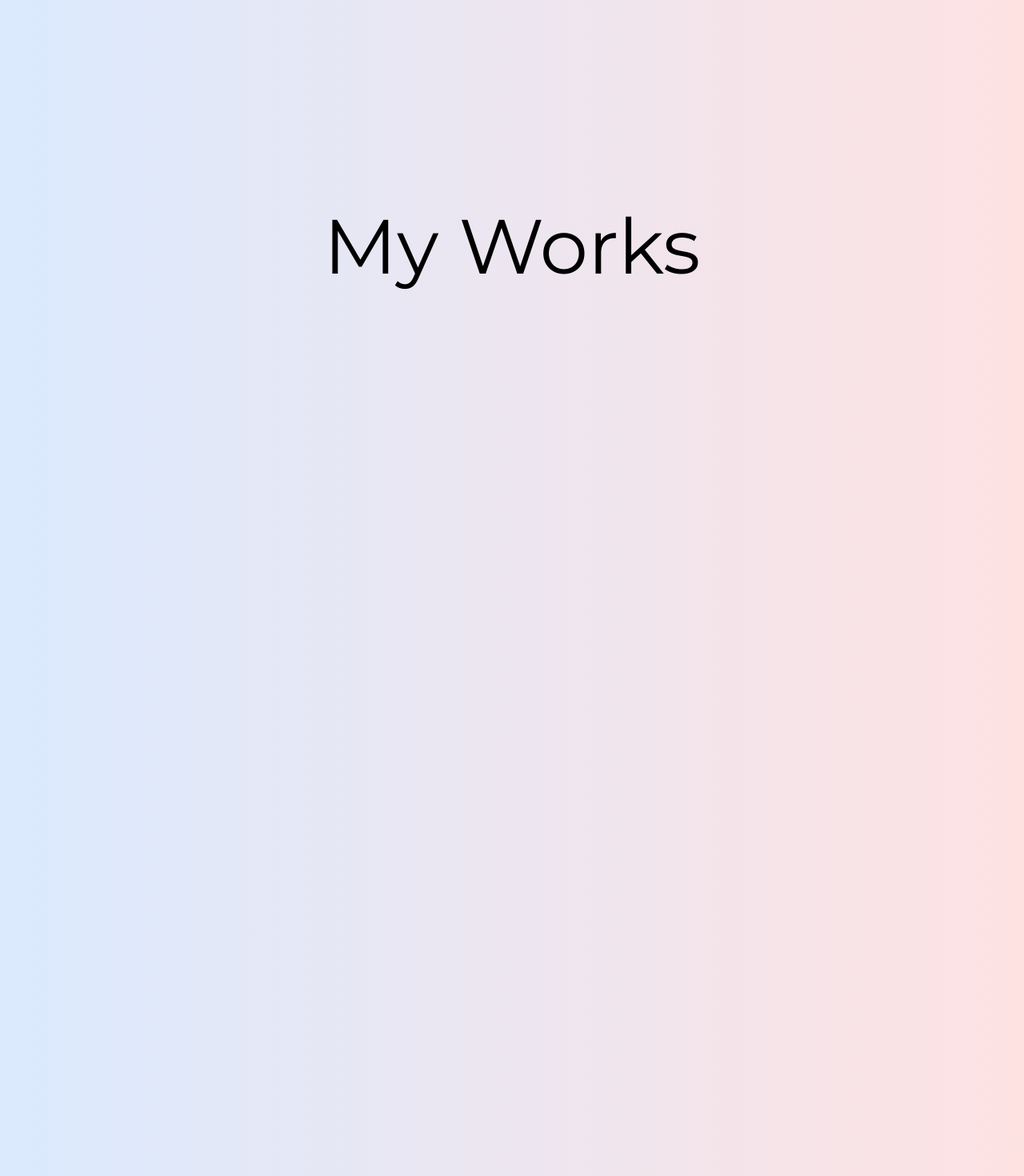
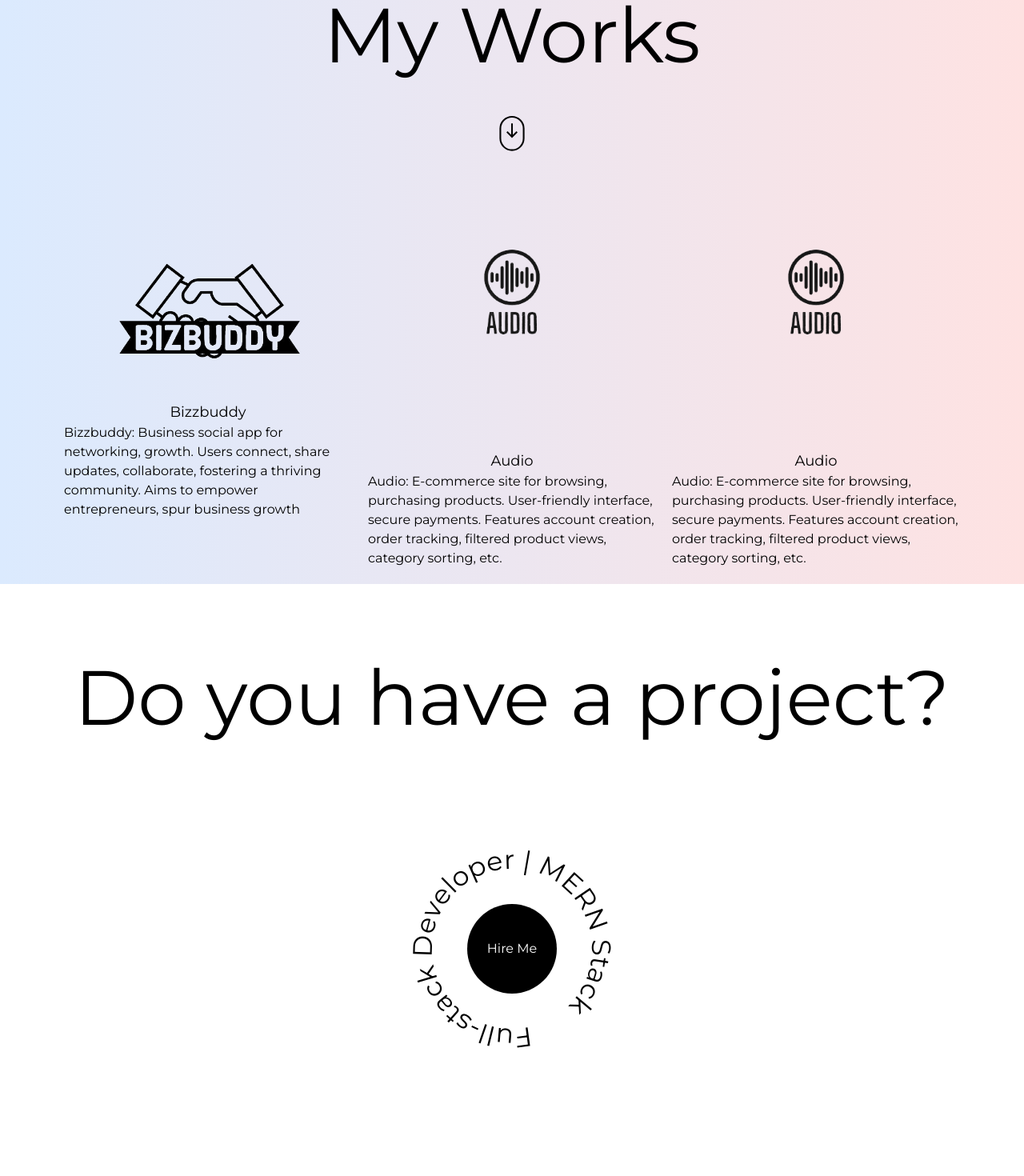
Before and after one commit to Faristp7/faris-portfolio, a Next.js app: page /portfolio in a window 1280 px wide. Shown: the part 140-1610 px from the top of the page at 80% size. Built offline with nearby package versions, Linux system fonts and the light colour scheme.

Commit message:
div arranged

```diff
--- a/src/Data/Data.ts
+++ b/src/Data/Data.ts
@@ -65,4 +65,12 @@ export const myWorks = [
     link: "https://github.com/Faristp7/Audio",
     color: "from-blue-100 to-red-100",
   },
+  {
+    id: 3,
+    title: "Audio",
+    desc: "Audio: E-commerce site for browsing, purchasing products. User-friendly interface, secure payments. Features account creation, order tracking, filtered product views, category sorting, etc.",
+    img: "/page_icon.png",
+    link: "https://github.com/Faristp7/Audio",
+    color: "from-blue-100 to-red-100",
+  },
 ];
--- a/src/app/contact/page.tsx
+++ b/src/app/contact/page.tsx
@@ -58,7 +58,7 @@ export default function Contact() {
       transition={{ duration: 1 }}
     >
       <div className="h-full flex flex-col lg:flex-row px-4 sm:px-8 md:px-12 lg:px-20 xl:px-48">
-        <div className="h-1/5 md:h-1/3 lg:h-full lg:w-1/2 flex items-center justify-center text-center text-5xl sm:text-6xl">
+        <div className="h-1/4 md:h-1/3 lg:h-full lg:w-1/2 flex items-center justify-center text-center text-5xl sm:text-6xl">
           <motion.div>
             {text.split("").map((letter, index) => (
               <motion.span
@@ -87,7 +87,7 @@ export default function Contact() {
             name="user_message"
             required
             spellCheck
-            className="bg-transparent outline rounded-md outline-gray-400 resize-none p-2 z-10"
+            className="bg-transparent outline rounded-md outline-gray-400 resize-none p-2 min-h-16"
           />
           <span>My mail address is</span>
           <input
--- a/src/app/portfolio/page.tsx
+++ b/src/app/portfolio/page.tsx
@@ -7,60 +7,61 @@ import Link from "next/link";
 import { useRef } from "react";
 
 export default function Portfolio() {
-  const ref = useRef<HTMLDivElement>(null);
-
-  const { scrollYProgress } = useScroll({ target: ref });
-  const x = useTransform(scrollYProgress, [0, 1], ["0%", "-80%"]);
-
   return (
     <motion.div
-      className="h-full"
+      className="bg-gradient-to-r from-blue-100 to-red-100"
       initial={{ y: "-200vh" }}
       animate={{ y: "0%" }}
       transition={{ duration: 1 }}
     >
-      <div
-        className="h-[600vh] relative bg-gradient-to-r from-blue-100 to-red-100"
-        ref={ref}
-      >
-        <div className="w-screen h-[calc(100vh-6rem)] flex items-center justify-center text-8xl text-center ">
+      <div>
+        <div className="w-screen my-10 flex items-center justify-center text-6xl md:text-8xl text-center">
           My Works
         </div>
-        <div className="sticky top-0 flex h-screen gap-4 items-center overflow-hidden bg-gradient-to-r from-blue-100 to-red-100">
-          <motion.div style={{ x }} className="flex">
-            <div className="h-screen w-screen flex items-center justify-center" />
-            {myWorks.map((item) => (
-              <div
-                className={`h-screen w-screen flex items-center justify-center`}
-                key={item.id}
-              >
-                <div className="flex flex-col gap-4">
-                  <h1 className="text-xl font-bold md:text-4xl lg:text-6xl xl:text-8xl">
-                    {item.title}
-                  </h1>
-                  <div className="relative w-80 h-56 md:w-96 md:h-64 lg:w-[500px] lg:h-[350px] xl:w-[600px] xl:h-[420px]">
-                    <Image src={item.img} alt="faris works" fill />
-                  </div>
-                  <p className="w-80 md:w96 lg:w-[500px] lg:text-lg xl:w-[600px]">
-                    {item.desc}
-                  </p>
-                  <Link
-                    href={item.link}
-                    className="flex justify-end"
-                    target="_blank"
-                  >
-                    <button className="p-2 text-sm md:p-4 md:text-md lg:p-3 lg:text-lg bg-white text-gray-600 font-semibold m-4 rounded">
-                      See Demo
-                    </button>
-                  </Link>
-                </div>
-              </div>
-            ))}
-          </motion.div>
-        </div>
       </div>
-      <div className="w-screen h-screen flex flex-col gap-4 items-center justify-center text-center">
-        <h1 className="text-8xl">Do you have a project?</h1>
+      <div className="flex justify-center">
+        <motion.svg
+          initial={{ opacity: 0.2, y: 0 }}
+          animate={{ opacity: 1, y: "10px" }}
+          className="cursor-pointer"
+          transition={{ repeat: Infinity, duration: 3, ease: "easeInOut" }}
+          viewBox="0 0 24 24"
+          fill="none"
+          xmlns="http://www.w3.org/2000/svg"
+          width={50}
+          height={50}
+        >
+          <path
+            d="M5 15C5 16.8565 5.73754 18.6371 7.05029 19.9498C8.36305 21.2626 10.1435 21.9999 12 21.9999C13.8565 21.9999 15.637 21.2626 16.9498 19.9498C18.2625 18.6371 19 16.8565 19 15V9C19 7.14348 18.2625 5.36305 16.9498 4.05029C15.637 2.73754 13.8565 2 12 2C10.1435 2 8.36305 2.73754 7.05029 4.05029C5.73754 5.36305 5 7.14348 5 9V15Z"
+            stroke="#000000"
+            strokeWidth="1"
+          ></path>
+          <path d="M12 6V14" stroke="#000000" strokeWidth="1"></path>
+          <path d="M15 11L12 14L9 11" stroke="#000000" strokeWidth="1"></path>
+        </motion.svg>
+      </div>
+      {/* work section */}
+      <div className="grid my-5 grid-cols-1 sm:grid-cols-2 md:grid-cols-3 gap-5 px-8 md:px-20">
+        {myWorks.map((work) => (
+          <div
+            key={work.id}
+            className="flex flex-col justify-center items-center"
+          >
+            <Image
+              src={work.img}
+              alt={work.title}
+              width={500}
+              height={500}
+              className=""
+              loading="lazy"
+            />
+            <h5 className="text-lg">{work.title}</h5>
+            <p>{work.desc}</p>
+          </div>
+        ))}
+      </div>
+      <div className="bg-white w-screen h-screen flex flex-col gap-4 items-center justify-center text-center">
+        <h1 className="text-6xl md:text-8xl">Do you have a project?</h1>
         <div className="relative">
           <Link href={"/contact"}>
             <motion.svg
@@ -86,7 +87,7 @@ export default function Portfolio() {
             href="/contact"
             className="w-16 h-16 md:w-28 md:h-28 absolute top-0 left-0 right-0 bottom-0 m-auto bg-black text-white rounded-full flex items-center justify-center"
           >
-            Hire Me
+            <span>Hire Me</span>
           </Link>
         </div>
       </div>
```
